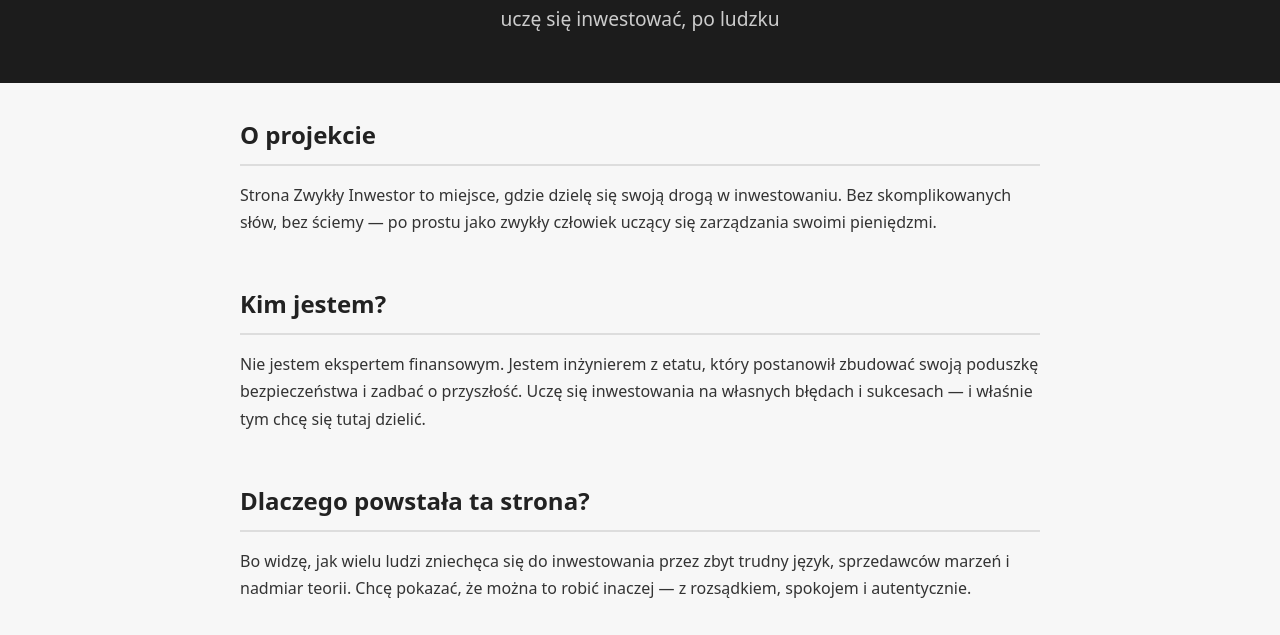
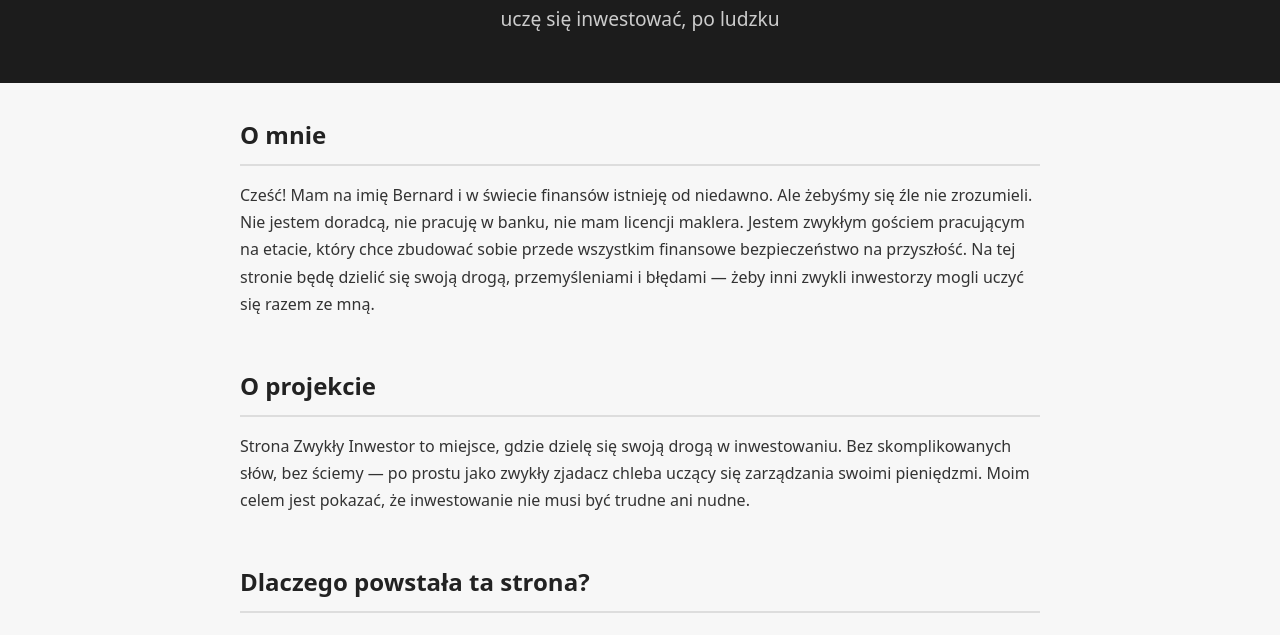
Before and after one commit to zwyklyinwestor/zwyklyinwestor.github.io, a plain HTML site: page index.html in a window 1280 px wide. Shown: the part 90-725 px from the top of the page. Drawn offline with Linux system fonts and the light colour scheme.

Commit message:
Update index.html

```diff
--- a/index.html
+++ b/index.html
@@ -58,18 +58,18 @@
 
   <main>
     <section>
-      <h2>O projekcie</h2>
-      <p>Strona Zwykły Inwestor to miejsce, gdzie dzielę się swoją drogą w inwestowaniu. Bez skomplikowanych słów, bez ściemy — po prostu jako zwykły człowiek uczący się zarządzania swoimi pieniędzmi.</p>
+      <h2>O mnie</h2>
+      <p>Cześć! Mam na imię Bernard i w świecie finansów istnieję od niedawno. Ale żebyśmy się źle nie zrozumieli. Nie jestem doradcą, nie pracuję w banku, nie mam licencji maklera. Jestem zwykłym gościem pracującym na etacie, który chce zbudować sobie przede wszystkim finansowe bezpieczeństwo na przyszłość. Na tej stronie będę dzielić się swoją drogą, przemyśleniami i błędami — żeby inni zwykli inwestorzy mogli uczyć się razem ze mną.</p>
     </section>
 
     <section>
-      <h2>Kim jestem?</h2>
-      <p>Nie jestem ekspertem finansowym. Jestem inżynierem z etatu, który postanowił zbudować swoją poduszkę bezpieczeństwa i zadbać o przyszłość. Uczę się inwestowania na własnych błędach i sukcesach — i właśnie tym chcę się tutaj dzielić.</p>
+      <h2>O projekcie</h2>
+      <p>Strona Zwykły Inwestor to miejsce, gdzie dzielę się swoją drogą w inwestowaniu. Bez skomplikowanych słów, bez ściemy — po prostu jako zwykły zjadacz chleba uczący się zarządzania swoimi pieniędzmi. Moim celem jest pokazać, że inwestowanie nie musi być trudne ani nudne.</p>
     </section>
 
     <section>
       <h2>Dlaczego powstała ta strona?</h2>
-      <p>Bo widzę, jak wielu ludzi zniechęca się do inwestowania przez zbyt trudny język, sprzedawców marzeń i nadmiar teorii. Chcę pokazać, że można to robić inaczej — z rozsądkiem, spokojem i autentycznie.</p>
+      <p>Bo widzę, jak wielu ludzi zniechęca się do inwestowania przez brak wiedzy z czym to się tak naprawdę je, przez zbyt trudny język, sprzedawców marzeń i nadmiar teorii. Chcę pokazać, że można to robić inaczej — z rozsądkiem, spokojem i autentycznie.</p>
     </section>
 
     <section>
```
